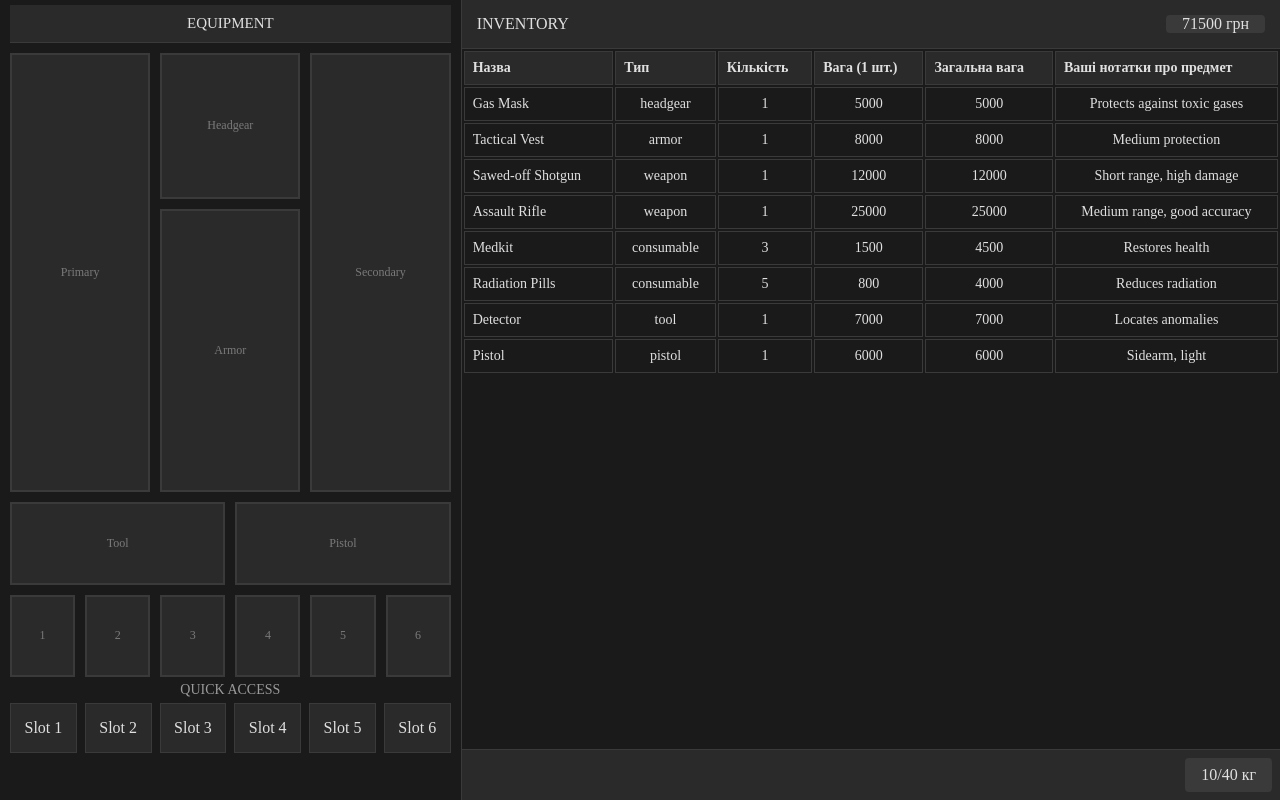
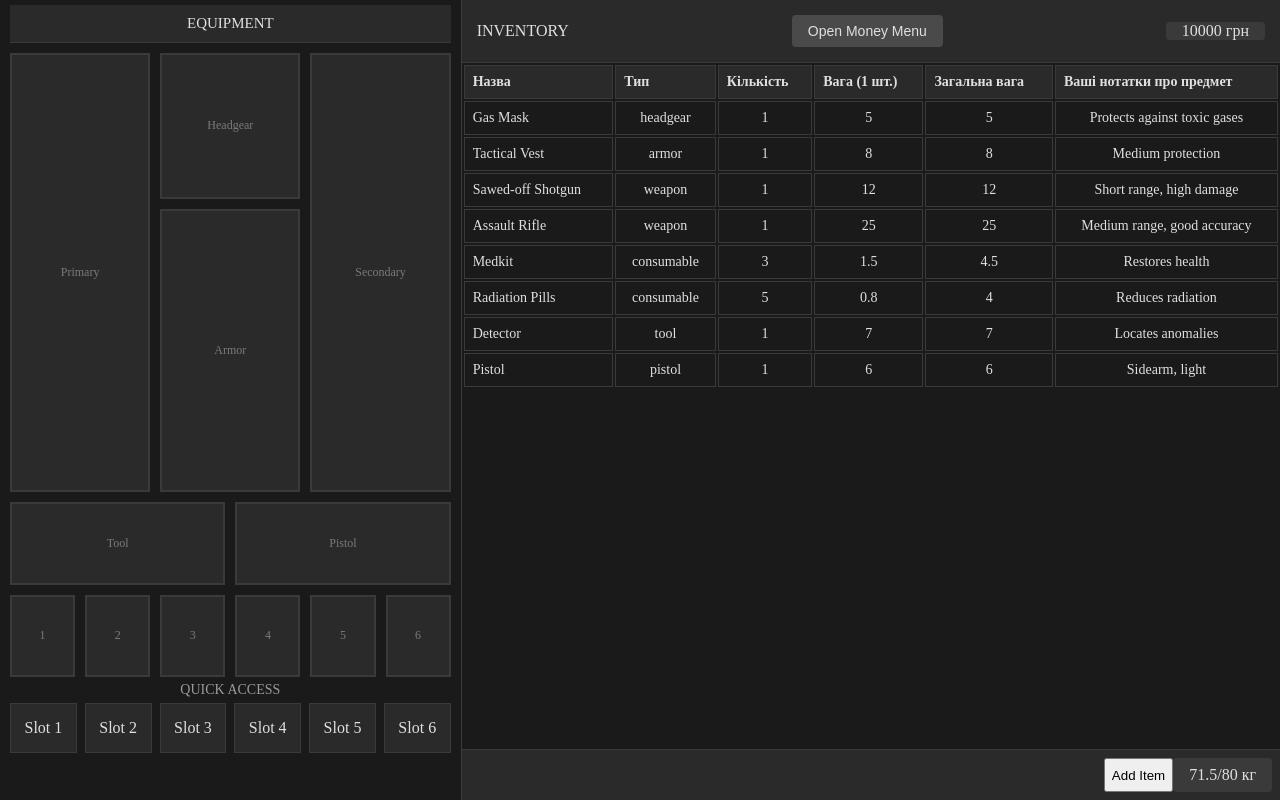
Before and after one commit to DanyaBykov/S.T.A.L.K.E.R.-TTRPG, a React (Vite) app: page /inventory in a window 1280 px wide. Built offline with nearby package versions, Linux system fonts and the light colour scheme.

Commit message:
added features to inventory

```diff
--- a/src/Inventory/InventorySystem.css
+++ b/src/Inventory/InventorySystem.css
@@ -174,6 +174,54 @@ html, body {
   border-radius: 4px;
 }
 
+.money-menu {
+  /* transform: translateX(0%); */
+  background-color: #2a2a2a;
+  display: flex;
+  flex-direction: row;
+  gap: 8px;
+}
+
+.money-menu-content {
+  display: flex;
+  flex-direction: row;
+  gap: 8px;
+}
+
+.money-input {
+  width: auto;
+  padding: 8px;
+  border: 1px solid #3a3a3a;
+  border-radius: 4px;
+  background-color: #2a2a2a; /* Changed to a darker grey */
+  color: #e0e0e0;
+  font-size: 14px;
+}
+
+.money-input:focus {
+  outline: none;
+  border-color: #4a90e2;
+}
+
+.money-menu button {
+  padding: 8px 16px;
+  border: none;
+  border-radius: 4px;
+  background-color: #4a4a4a;
+  color: #e0e0e0;
+  font-size: 14px;
+  cursor: pointer;
+  transition: background-color 0.2s ease;
+}
+
+.money-menu button:hover {
+  background-color: #5a5a5a;
+}
+
+.money-menu button:active {
+  background-color: #3a3a3a;
+}
+
 .inventory-table-container {
   flex: 1;
   overflow: auto;
@@ -218,6 +266,58 @@ html, body {
   border-radius: 4px;
 }
 
+.add-item-menu {
+  position: fixed;
+  top: 50%;
+  left: 50%;
+  transform: translate(-50%, -50%);
+  background-color: #2a2a2a;
+  padding: 20px;
+  border-radius: 8px;
+  box-shadow: 0 4px 8px rgba(0, 0, 0, 0.2);
+  z-index: 100;
+  color: #e0e0e0;
+}
+
+.add-item-menu h3 {
+  margin-bottom: 10px;
+}
+
+.add-item-menu input,
+.add-item-menu textarea {
+  width: 100%;
+  margin-bottom: 10px;
+  padding: 8px;
+  border: 1px solid #3a3a3a;
+  border-radius: 4px;
+  background-color: #1a1a1a;
+  color: #e0e0e0;
+}
+
+.add-item-menu select {
+  width: 100%;
+  margin-bottom: 10px;
+  padding: 8px;
+  border: 1px solid #3a3a3a;
+  border-radius: 4px;
+  background-color: #1a1a1a;
+  color: #e0e0e0;
+}
+
+.add-item-menu button {
+  margin-right: 10px;
+  padding: 8px 16px;
+  border: none;
+  border-radius: 4px;
+  background-color: #4a4a4a;
+  color: #e0e0e0;
+  cursor: pointer;
+}
+
+.add-item-menu button:hover {
+  background-color: #5a5a5a;
+}
+
 .text-center {
   text-align: center;
 }
--- a/src/Inventory/InventorySystem.jsx
+++ b/src/Inventory/InventorySystem.jsx
@@ -3,14 +3,14 @@ import './InventorySystem.css';
 
 const InventorySystem = () => {
   const [inventoryItems, setInventoryItems] = useState([
-    { id: 1, name: 'Gas Mask', type: 'headgear', quantity: 1, price: 5000, totalPrice: 5000, notes: 'Protects against toxic gases' },
-    { id: 2, name: 'Tactical Vest', type: 'armor', quantity: 1, price: 8000, totalPrice: 8000, notes: 'Medium protection' },
-    { id: 3, name: 'Sawed-off Shotgun', type: 'weapon', quantity: 1, price: 12000, totalPrice: 12000, notes: 'Short range, high damage' },
-    { id: 4, name: 'Assault Rifle', type: 'weapon', quantity: 1, price: 25000, totalPrice: 25000, notes: 'Medium range, good accuracy' },
-    { id: 5, name: 'Medkit', type: 'consumable', quantity: 3, price: 1500, totalPrice: 4500, notes: 'Restores health' },
-    { id: 6, name: 'Radiation Pills', type: 'consumable', quantity: 5, price: 800, totalPrice: 4000, notes: 'Reduces radiation' },
-    { id: 7, name: 'Detector', type: 'tool', quantity: 1, price: 7000, totalPrice: 7000, notes: 'Locates anomalies' },
-    { id: 8, name: 'Pistol', type: 'pistol', quantity: 1, price: 6000, totalPrice: 6000, notes: 'Sidearm, light' },
+    { id: 1, name: 'Gas Mask', type: 'headgear', quantity: 1, weight: 5, totalWeight: 5, notes: 'Protects against toxic gases' },
+    { id: 2, name: 'Tactical Vest', type: 'armor', quantity: 1, weight: 8, totalWeight: 8, notes: 'Medium protection' },
+    { id: 3, name: 'Sawed-off Shotgun', type: 'weapon', quantity: 1, weight: 12, totalWeight: 12, notes: 'Short range, high damage' },
+    { id: 4, name: 'Assault Rifle', type: 'weapon', quantity: 1, weight: 25, totalWeight: 25, notes: 'Medium range, good accuracy' },
+    { id: 5, name: 'Medkit', type: 'consumable', quantity: 3, weight: 1.5, totalWeight: 4.5, notes: 'Restores health' },
+    { id: 6, name: 'Radiation Pills', type: 'consumable', quantity: 5, weight: 0.8, totalWeight: 4, notes: 'Reduces radiation' },
+    { id: 7, name: 'Detector', type: 'tool', quantity: 1, weight: 7, totalWeight: 7, notes: 'Locates anomalies' },
+    { id: 8, name: 'Pistol', type: 'pistol', quantity: 1, weight: 6, totalWeight: 6, notes: 'Sidearm, light' },
   ]);
 
   const [equipment, setEquipment] = useState({
@@ -21,16 +21,82 @@ const InventorySystem = () => {
     tool: null,
   });
 
-  const [weight, setWeight] = useState(10);
-  const [capacity] = useState(40);
+  const [capacity] = useState(80);
   const [draggedItem, setDraggedItem] = useState(null);
+  const [money, setMoney] = useState(10000);
+  const [isMoneyMenuOpen, setIsMoneyMenuOpen] = useState(false);
+  const [moneyChangeAmount, setMoneyChangeAmount] = useState(0);
+  const [isAddItemMenuOpen, setIsAddItemMenuOpen] = useState(false);
+  const [newItem, setNewItem] = useState({
+    name: '',
+    type: '',
+    quantity: 1,
+    weight: 0,
+    notes: '',
+  });
+  const [deleteItem, setDeleteItem] = useState(null);
+  const [deleteQuantity, setDeleteQuantity] = useState(1);
 
-  const calculateTotalMoney = () => {
-    return inventoryItems.reduce((total, item) => total + item.totalPrice, 0);
+  const calculateTotalWeight = () => {
+    return inventoryItems.reduce((total, item) => total + item.totalWeight, 0);
+  };
+
+  const handleMoneyChange = (amount) => {
+    setMoney((prevMoney) => prevMoney + amount);
+  };
+
+  const toggleMoneyMenu = () => {
+    setIsMoneyMenuOpen((prev) => !prev);
   };
 
   const handleDragStart = (e, item) => {
     setDraggedItem(item);
+  };
+
+  const toggleAddItemMenu = () => {
+    setIsAddItemMenuOpen((prev) => !prev);
+  };
+
+  const handleDeleteItem = () => {
+    if (deleteItem) {
+      if (deleteQuantity >= deleteItem.quantity) {
+        // Remove the item completely
+        setInventoryItems(inventoryItems.filter((item) => item.id !== deleteItem.id));
+      } else {
+        // Reduce the quantity and update total weight
+        const updatedItems = inventoryItems.map((item) =>
+          item.id === deleteItem.id
+            ? {
+                ...item,
+                quantity: item.quantity - deleteQuantity,
+                totalWeight: item.totalWeight - deleteItem.weight * deleteQuantity,
+              }
+            : item
+        );
+        setInventoryItems(updatedItems);
+      }
+      setDeleteItem(null);
+    }
+  };
+
+  const handleRightClick = (e, item) => {
+    e.preventDefault();
+    setDeleteItem(item);
+    setDeleteQuantity(1);
+  };
+
+  const handleAddItem = () => {
+    if (newItem.name && newItem.type && newItem.weight > 0 && newItem.quantity > 0) {
+      const totalWeight = newItem.weight * newItem.quantity;
+      const newItemWithId = {
+        ...newItem,
+        id: inventoryItems.length + 1,
+        totalWeight,
+      };
+      setInventoryItems([...inventoryItems, newItemWithId]);
+      setNewItem({ name: '', type: '', quantity: 1, weight: 0, notes: '' });
+      setIsAddItemMenuOpen(false);
+    }
   };
 
   const handleEquipmentDrop = (e, slotType) => {
@@ -43,8 +109,15 @@ const InventorySystem = () => {
       if (canEquip) {
         const currentItem = equipment[slotType];
         const newEquipment = { ...equipment, [slotType]: draggedItem };
+
+        const originalSlot = Object.keys(equipment).find(key => equipment[key]?.id === draggedItem.id);
+        if (originalSlot) {
+          newEquipment[originalSlot] = null;
+        }
+
         const newInventory = inventoryItems.filter(item => item.id !== draggedItem.id);
         if (currentItem) newInventory.push(currentItem);
+
         setEquipment(newEquipment);
         setInventoryItems(newInventory);
       }
@@ -69,6 +142,8 @@ const InventorySystem = () => {
   const handleDragOver = (e) => {
     e.preventDefault();
   };
+
+  const itemTypes = ['headgear', 'armor', 'weapon', 'consumable', 'tool', 'pistol'];
 
   return (
     <div className="inventory-container">
@@ -115,7 +190,25 @@ const InventorySystem = () => {
         <div className="inventory-panel">
           <div className="inventory-header">
             <div>INVENTORY</div>
-            <div className="money-display">{calculateTotalMoney()} грн</div>
+            <div className="money-menu">
+              <button className="money-button" onClick={toggleMoneyMenu}>
+                {isMoneyMenuOpen ? 'Close Money Menu' : 'Open Money Menu'}
+              </button>
+              {isMoneyMenuOpen && (
+                <div className="money-menu-content">
+                  <input
+                    type="number"
+                    value={moneyChangeAmount}
+                    onChange={(e) => setMoneyChangeAmount(Number(e.target.value))}
+                    placeholder="Change Amount"
+                    className='money-input'
+                  />
+                  <button onClick={() => handleMoneyChange(moneyChangeAmount)}>Add</button>
+                  <button onClick={() => handleMoneyChange(-moneyChangeAmount)}>Remove</button>
+                </div>
+              )}
+            </div>
+            <div className="money-display">{money} грн</div>
           </div>
           <div className="inventory-table-container" onDrop={handleInventoryDrop} onDragOver={handleDragOver}>
             <table className="inventory-table">
@@ -136,12 +229,14 @@ const InventorySystem = () => {
                     className="inventory-row"
                     draggable
                     onDragStart={(e) => handleDragStart(e, item)}
+                    onContextMenu={(e) => handleRightClick(e, item)}
                   >
+
                     <td>{item.name}</td>
                     <td className="text-center">{item.type}</td>
                     <td className="text-center">{item.quantity}</td>
-                    <td className="text-center">{item.price}</td>
-                    <td className="text-center">{item.totalPrice}</td>
+                    <td className="text-center">{item.weight}</td>
+                    <td className="text-center">{item.totalWeight}</td>
                     <td className="text-center">{item.notes}</td>
                   </tr>
                 ))}
@@ -149,10 +244,67 @@ const InventorySystem = () => {
             </table>
           </div>
           <div className="weight-display">
-            <div className="weight-indicator">{weight}/{capacity} кг</div>
+            <button className="add-item-button" onClick={toggleAddItemMenu}>Add Item</button>
+            <div className="weight-indicator">{calculateTotalWeight()}/{capacity} кг</div>
           </div>
         </div>
       </div>
+      {isAddItemMenuOpen && (
+        <div className="add-item-menu">
+          <h3>Add New Item</h3>
+          <input
+            type="text"
+            placeholder="Name"
+            value={newItem.name}
+            onChange={(e) => setNewItem({ ...newItem, name: e.target.value })}
+          />
+          <select
+            value={newItem.type}
+            onChange={(e) => setNewItem({ ...newItem, type: e.target.value })}
+          >
+            <option value="" disabled>Select Type</option>
+            {itemTypes.map((type) => (
+              <option key={type} value={type}>
+                {type.charAt(0).toUpperCase() + type.slice(1)}
+              </option>
+            ))}
+          </select>
+          <input
+            type="number"
+            placeholder="Quantity"
+            value={newItem.quantity}
+            onChange={(e) => setNewItem({ ...newItem, quantity: Number(e.target.value) })}
+          />
+          <input
+            type="number"
+            placeholder="Weight"
+            value={newItem.weight}
+            onChange={(e) => setNewItem({ ...newItem, weight: Number(e.target.value) })}
+          />
+          <textarea
+            placeholder="Notes"
+            value={newItem.notes}
+            onChange={(e) => setNewItem({ ...newItem, notes: e.target.value })}
+          />
+          <button onClick={handleAddItem}>Add</button>
+          <button onClick={toggleAddItemMenu}>Cancel</button>
+        </div>
+      )}
+      {deleteItem && (
+        <div className="delete-item-menu">
+          <h3>Delete Item</h3>
+          <p>{`Delete ${deleteItem.name}`}</p>
+          <input
+            type="number"
+            min="1"
+            max={deleteItem.quantity}
+            value={deleteQuantity}
+            onChange={(e) => setDeleteQuantity(Number(e.target.value))}
+          />
+          <button onClick={handleDeleteItem}>Confirm</button>
+          <button onClick={() => setDeleteItem(null)}>Cancel</button>
+        </div>
+      )}
     </div>
   );
 };
```
